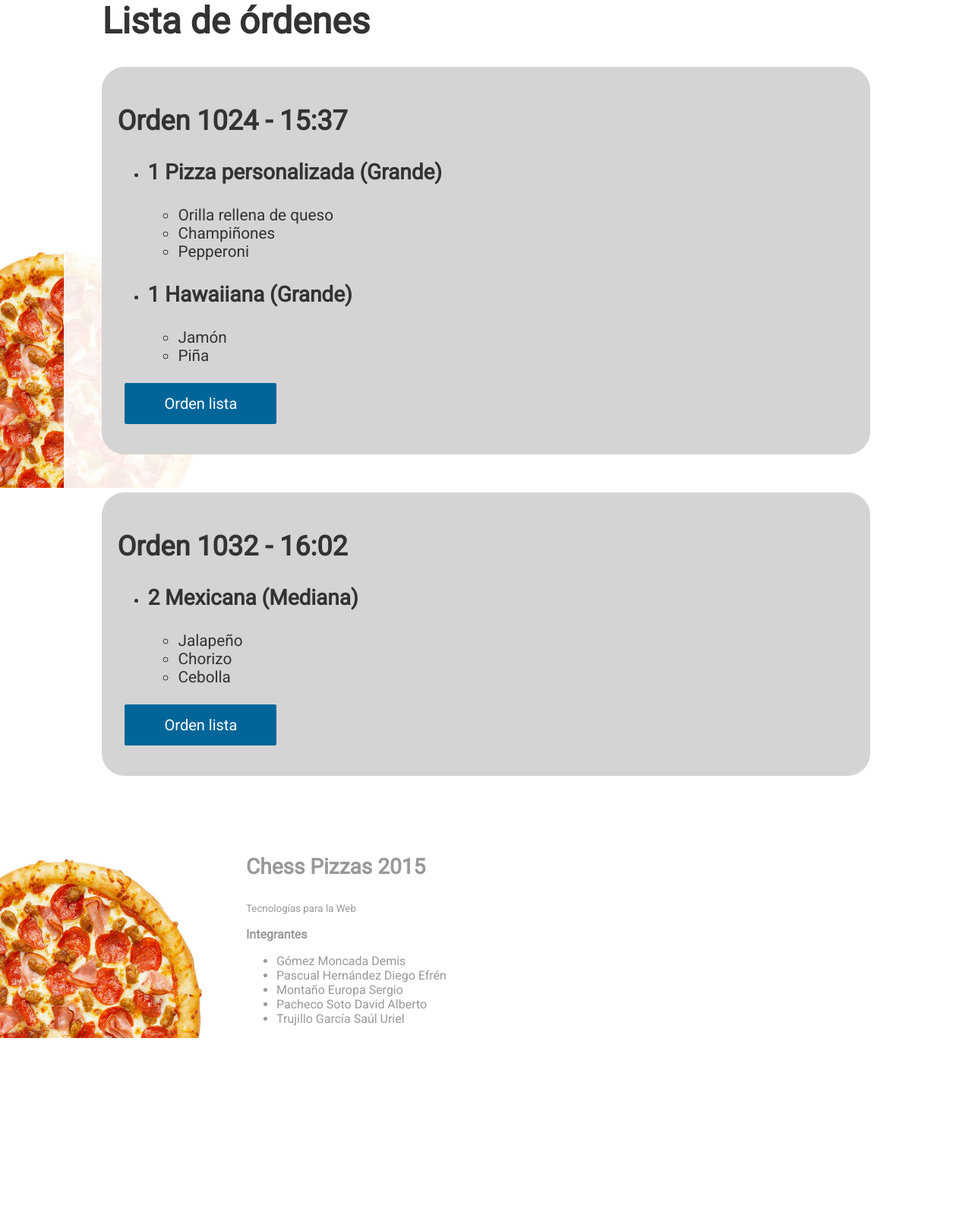
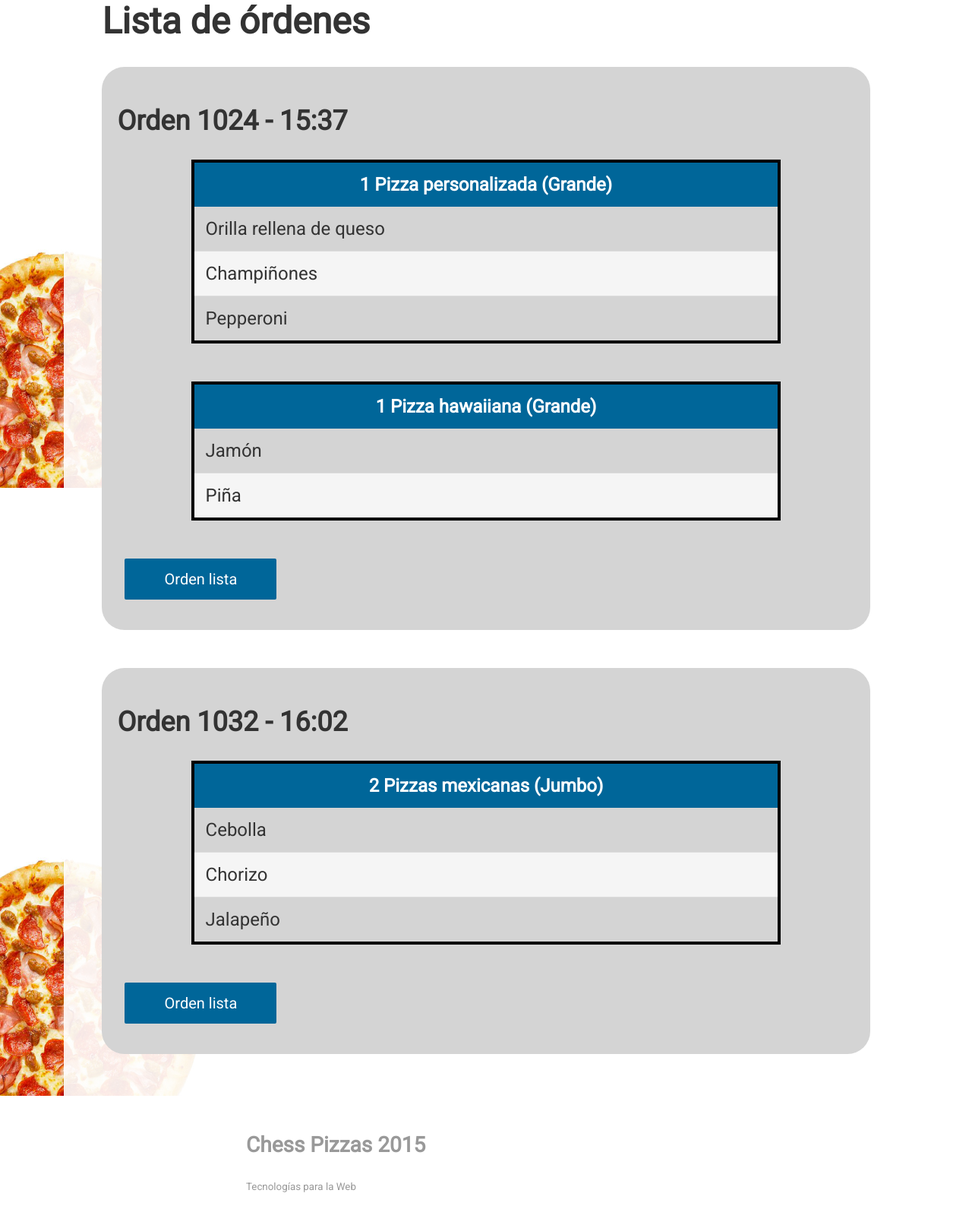
Before and after one commit to pachecokun/chesspizza, a PHP site: page /View/chef/index.php in a window 1280 px wide. Shown: the part 158-1745 px from the top of the page at 76% size. Before the commit the page ends 1524 px from the top, so only its background shows below. Run offline with PHP 8.4, Linux system fonts and the light colour scheme.

Commit message:
pagina principal

```diff
--- a/View/chef/index.php
+++ b/View/chef/index.php
@@ -25,6 +25,17 @@ require_once("../htmlhead.php");
         .lista {
             text-align: right;
         }
+
+        .opizza {
+            margin-bottom: 50px;
+            width: 80%;
+            border: 4px solid black;
+        }
+
+        .opizza td {
+            border-left: 4px solid black;
+            border-right: 4px solid black;
+        }
     </style>
 <?php
 require_once($pos . "../body.php");
@@ -32,39 +43,51 @@ require_once($pos . "../body.php");
     <h1>Lista de órdenes</h1>
     <div class="orden">
         <h2>Orden 1024 - 15:37</h2>
-        <ul>
-            <li>
-                <h3>1 Pizza personalizada (Grande)</h3>
-                <ul>
-                    <li>Orilla rellena de queso</li>
-                    <li>Champiñones</li>
-                    <li>Pepperoni</li>
-                </ul>
-            </li>
-            <li>
-                <h3>1 Hawaiiana (Grande)</h3>
-                <ul>
-                    <li>Jamón</li>
-                    <li>Piña</li>
-                </ul>
-            </li>
-        </ul>
+        <table class="opizza">
+            <tr>
+                <th colspan="3">1 Pizza personalizada (Grande)</th>
+            </tr>
+            <tr>
+                <td>Orilla rellena de queso</td>
+            </tr>
+            <tr>
+                <td>Champiñones</td>
+            </tr>
+            <tr>
+                <td>Pepperoni</td>
+            </tr>
+        </table>
+        <table class="opizza">
+            <tr>
+                <th colspan="3">1 Pizza hawaiiana (Grande)</th>
+            </tr>
+            <tr>
+                <td>Jamón</td>
+            </tr>
+            <tr>
+                <td>Piña</td>
+            </tr>
+        </table>
         <div class="lista">
             <button>Orden lista</button>
         </div>
     </div>
     <div class="orden">
         <h2>Orden 1032 - 16:02</h2>
-        <ul>
-            <li>
-                <h3>2 Mexicana (Mediana)</h3>
-                <ul>
-                    <li>Jalapeño</li>
-                    <li>Chorizo</li>
-                    <li>Cebolla</li>
-                </ul>
-            </li>
-        </ul>
+        <table class="opizza">
+            <tr>
+                <th colspan="3">2 Pizzas mexicanas (Jumbo)</th>
+            </tr>
+            <tr>
+                <td>Cebolla</td>
+            </tr>
+            <tr>
+                <td>Chorizo</td>
+            </tr>
+            <tr>
+                <td>Jalapeño</td>
+            </tr>
+        </table>
         <div class="lista">
             <button>Orden lista</button>
         </div>
```
